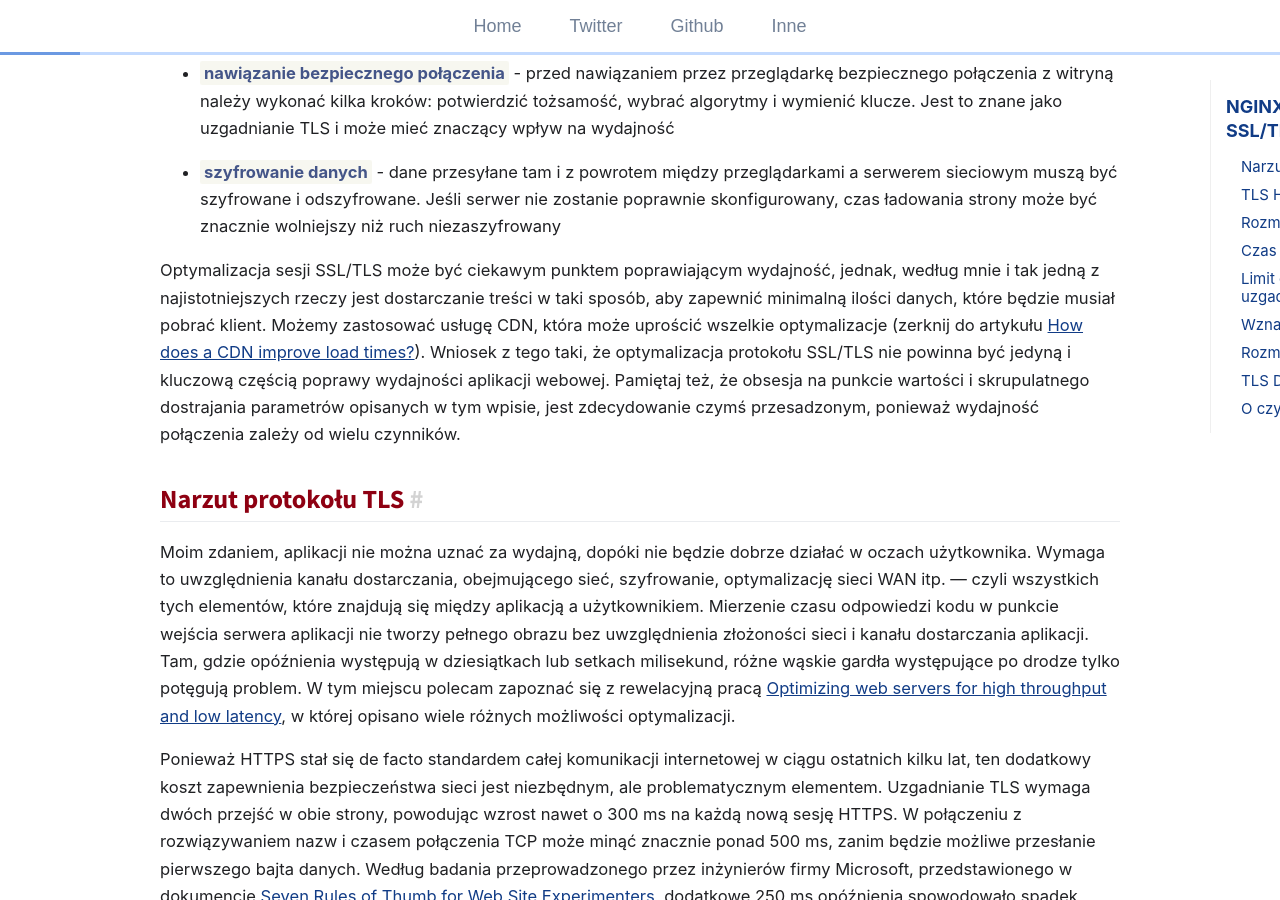
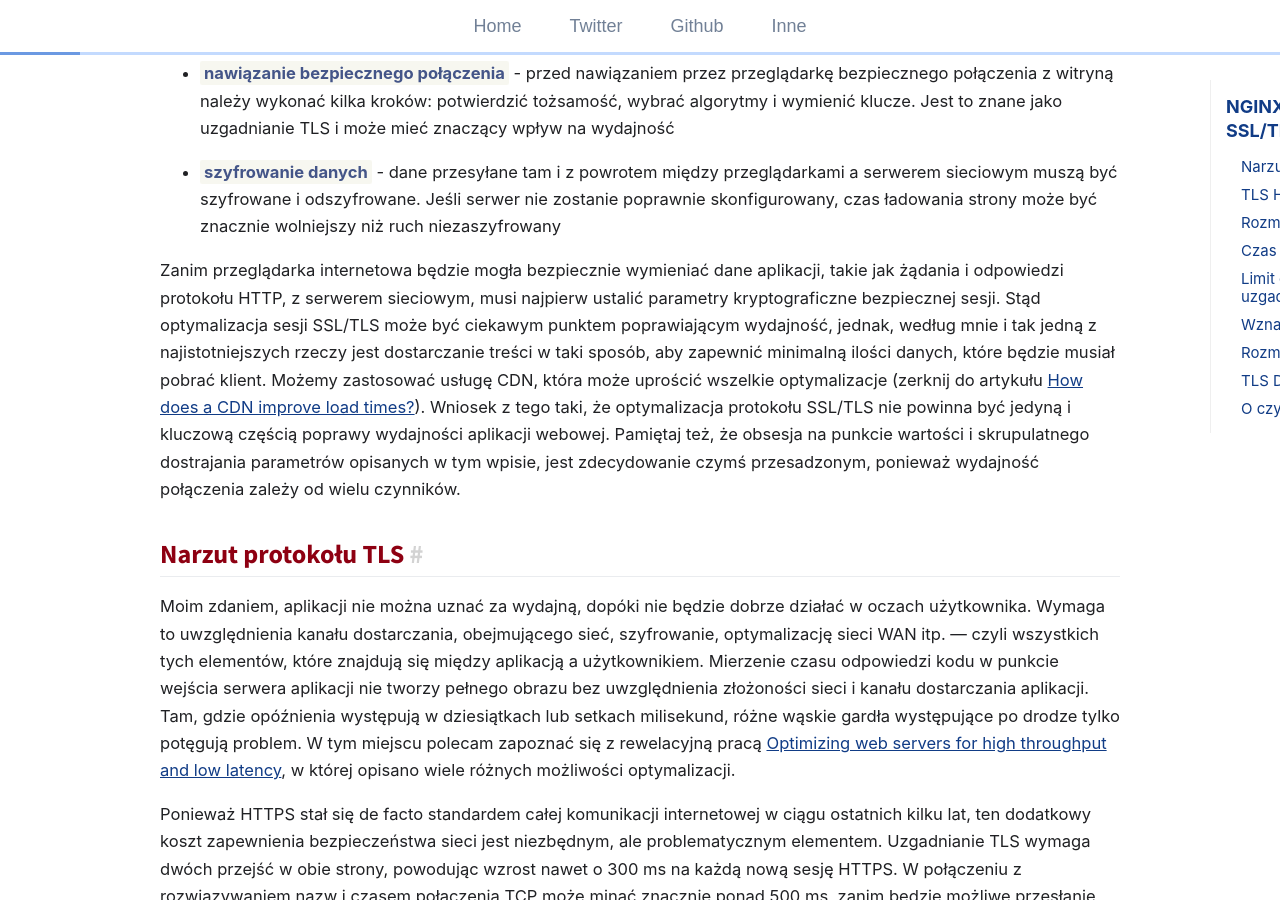
Before and after one commit to git04112019/trimstray.github.io, a Jekyll site: the page built from _posts/2019-07-21-nginx-optymalizacja_sesji_ssl-tls.md, in a window 1280 px wide and 900 px high, scrolled down 1835 px. Built offline with Jekyll 4.4.1, drawn with Linux system fonts in a browser that asks for light colours; comment, search, counter and statistics services are not loaded.

Commit message:
uncommited changes - signed-off-by: trimstray <trimstray@gmail.com>

```diff
--- a/_posts/2019-07-21-nginx-optymalizacja_sesji_ssl-tls.md
+++ b/_posts/2019-07-21-nginx-optymalizacja_sesji_ssl-tls.md
@@ -31,7 +31,7 @@ Moim zdaniem należy zrównoważyć wydajność (nie chcemy, aby użytkownicy u
 
 - <span class="h-a">szyfrowanie danych</span> - dane przesyłane tam i z powrotem między przeglądarkami a serwerem sieciowym muszą być szyfrowane i odszyfrowane. Jeśli serwer nie zostanie poprawnie skonfigurowany, czas ładowania strony może być znacznie wolniejszy niż ruch niezaszyfrowany
 
-Optymalizacja sesji SSL/TLS może być ciekawym punktem poprawiającym wydajność, jednak, według mnie i tak jedną z najistotniejszych rzeczy jest dostarczanie treści w taki sposób, aby zapewnić minimalną ilości danych, które będzie musiał pobrać klient. Możemy zastosować usługę CDN, która może uprościć wszelkie optymalizacje (zerknij do artykułu [How does a CDN improve load times?](https://www.cloudflare.com/learning/cdn/performance/)). Wniosek z tego taki, że optymalizacja protokołu SSL/TLS nie powinna być jedyną i kluczową częścią poprawy wydajności aplikacji webowej. Pamiętaj też, że obsesja na punkcie wartości i skrupulatnego dostrajania parametrów opisanych w tym wpisie, jest zdecydowanie czymś przesadzonym, ponieważ wydajność połączenia zależy od wielu czynników.
+Zanim przeglądarka internetowa będzie mogła bezpiecznie wymieniać dane aplikacji, takie jak żądania i odpowiedzi protokołu HTTP, z serwerem sieciowym, musi najpierw ustalić parametry kryptograficzne bezpiecznej sesji. Stąd optymalizacja sesji SSL/TLS może być ciekawym punktem poprawiającym wydajność, jednak, według mnie i tak jedną z najistotniejszych rzeczy jest dostarczanie treści w taki sposób, aby zapewnić minimalną ilości danych, które będzie musiał pobrać klient. Możemy zastosować usługę CDN, która może uprościć wszelkie optymalizacje (zerknij do artykułu [How does a CDN improve load times?](https://www.cloudflare.com/learning/cdn/performance/)). Wniosek z tego taki, że optymalizacja protokołu SSL/TLS nie powinna być jedyną i kluczową częścią poprawy wydajności aplikacji webowej. Pamiętaj też, że obsesja na punkcie wartości i skrupulatnego dostrajania parametrów opisanych w tym wpisie, jest zdecydowanie czymś przesadzonym, ponieważ wydajność połączenia zależy od wielu czynników.
 
 ## Narzut protokołu TLS
 
```
